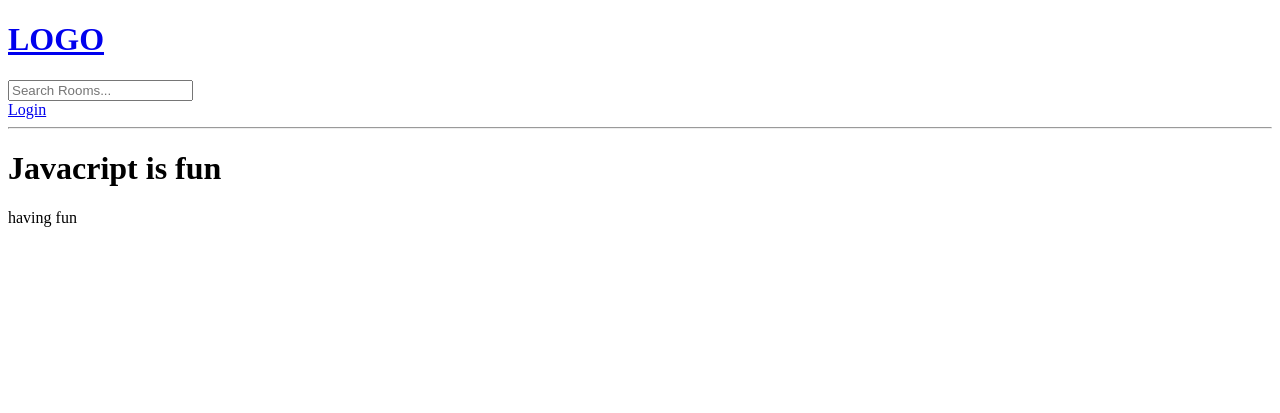
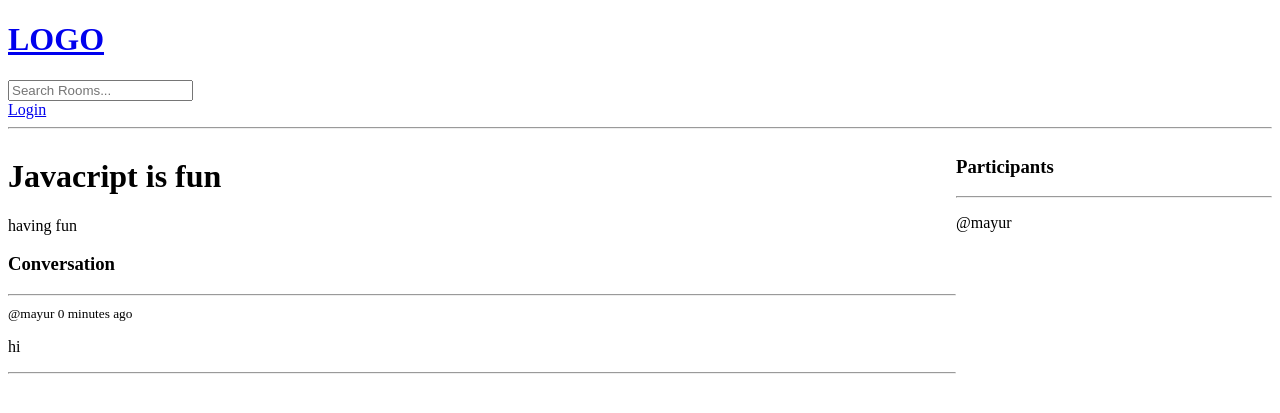
Before and after one commit to bhavexh/convoz, a Django app: page /room/6/ in a window 1280 px wide. Shown: the top 413 px of the page. Run offline with Django 4.2, Linux system fonts and the light colour scheme; data comes from the database, SQL or seed files in the repository.

Commit message:
create and delete functionality for messages has been implimented. also participants list in a room is implimented

```diff
--- a/base/models.py
+++ b/base/models.py
@@ -16,7 +16,7 @@ class Room(models.Model):
     topic = models.ForeignKey(Topic, on_delete=models.SET_NULL, null=True)
     name = models.CharField(max_length=200)
     description = models.TextField(null=True, blank=True)
-    # participants =
+    participants = models.ManyToManyField(User, related_name='participants', blank=True)
     updated = models.DateTimeField(auto_now=True)
     created = models.DateTimeField(auto_now_add=True)
 
@@ -32,7 +32,7 @@ class Message(models.Model):
     room = models.ForeignKey(Room, on_delete=models.CASCADE)
     body = models.TextField()
     updated = models.DateTimeField(auto_now=True)
-    create = models.DateTimeField(auto_now_add=True)
+    created = models.DateTimeField(auto_now_add=True)
 
     def __str__(self):
         return self.body[0:50]
--- a/base/templates/base/room.html
+++ b/base/templates/base/room.html
@@ -1,8 +1,57 @@
-{%  extends 'main.html' %}
+{% extends 'main.html' %} {% block content %}
 
-{% block content %}
+<style>
+  .room-container {
+    display: grid;
+    grid-template-columns: 3fr 1fr;
+  }
+</style>
 
-<h1>{{room.name}}</h1>
-<p> {{room.description}} </p>
+<div class="room-container">
+  <div>
+    <h1>{{room.name}}</h1>
+    <p>{{room.description}}</p>
+
+    <div class="comment-wrapper">
+      <h3>Conversation</h3>
+      <hr />
+
+      {% for message in room_message %}
+      <div>
+        {% if request.user == message.user %}
+        <a href="{% url 'delete-message' message.id %}">Delete</a>
+        {% endif %}
+        <small>@{{message.user}} {{message.created|timesince}} ago</small>
+        <p>{{message.body}}</p>
+        <hr />
+      </div>
+      {% endfor %}
+    </div>
+
+    {% if request.user.is_authenticated %}
+    <div class="comment-form">
+      <form method="POST" action="">
+        {% csrf_token %}
+        <input
+          type="text"
+          name="body"
+          placeholder="Write your message here..."
+        />
+      </form>
+    </div>
+    {% endif %}
+  </div>
+
+  <div>
+    <h3>Participants</h3>
+    <hr />
+
+    {% for participant in participants %}
+    <div>
+      <p>@{{participant.username}}</p>
+    </div>
+    {% endfor %}
+  </div>
+</div>
 
 {% endblock content %}
--- a/base/urls.py
+++ b/base/urls.py
@@ -14,5 +14,5 @@ urlpatterns = [
     path('create-room', views.createRoom, name="create-room"),
     path('update-room/<str:pk>/', views.updateRoom, name="update-room"),
     path('delete-room/<str:pk>/', views.deleteRoom, name="delete-room"),
-
+    path('delete-message/<str:pk>/', views.deleteMessage, name="delete-message"),
 ]
--- a/base/views.py
+++ b/base/views.py
@@ -6,7 +6,7 @@ from django.db.models import Q
 from django.contrib.auth.models import User
 from django.contrib.auth import authenticate, login, logout
 from django.contrib.auth.forms import UserCreationForm
-from .models import Room, Topic
+from .models import Room, Topic, Message
 from .forms import RoomForm
 
 
@@ -74,7 +74,19 @@ def home(request):
 
 def room(request, pk):
     room = Room.objects.get(id=pk)
-    context = {'room': room}
+    room_message = room.message_set.all().order_by('-created')
+    participants = room.participants.all()
+
+    if request.method == 'POST':
+        message = Message.objects.create(
+            user = request.user,
+            room = room,
+            body = request.POST.get('body')
+        )
+        room.participants.add(request.user)
+        return redirect('room', pk=room.id)
+
+    context = {'room': room, 'room_message': room_message, 'participants':participants}
     return render(request, 'base/room.html', context)
 
 
@@ -122,3 +134,17 @@ def deleteRoom(request, pk):
         return redirect('home')
 
     return render(request, 'base/delete.html', {'obj':room})
+
+
+@login_required(login_url='login')
+def deleteMessage(request, pk):
+    message = Message.objects.get(id=pk)
+
+    if request.user != message.user:
+        return HttpResponse('You are not allowed to delete. Only host can delte!!')
+
+    if request.method == 'POST':
+        message.delete()
+        return redirect('home')
+
+    return render(request, 'base/delete.html', {'obj':message})
```
Also changed, not shown: base/migrations/0004_rename_create_message_created.py (added), base/migrations/0005_room_participants.py (added), db.sqlite3.
